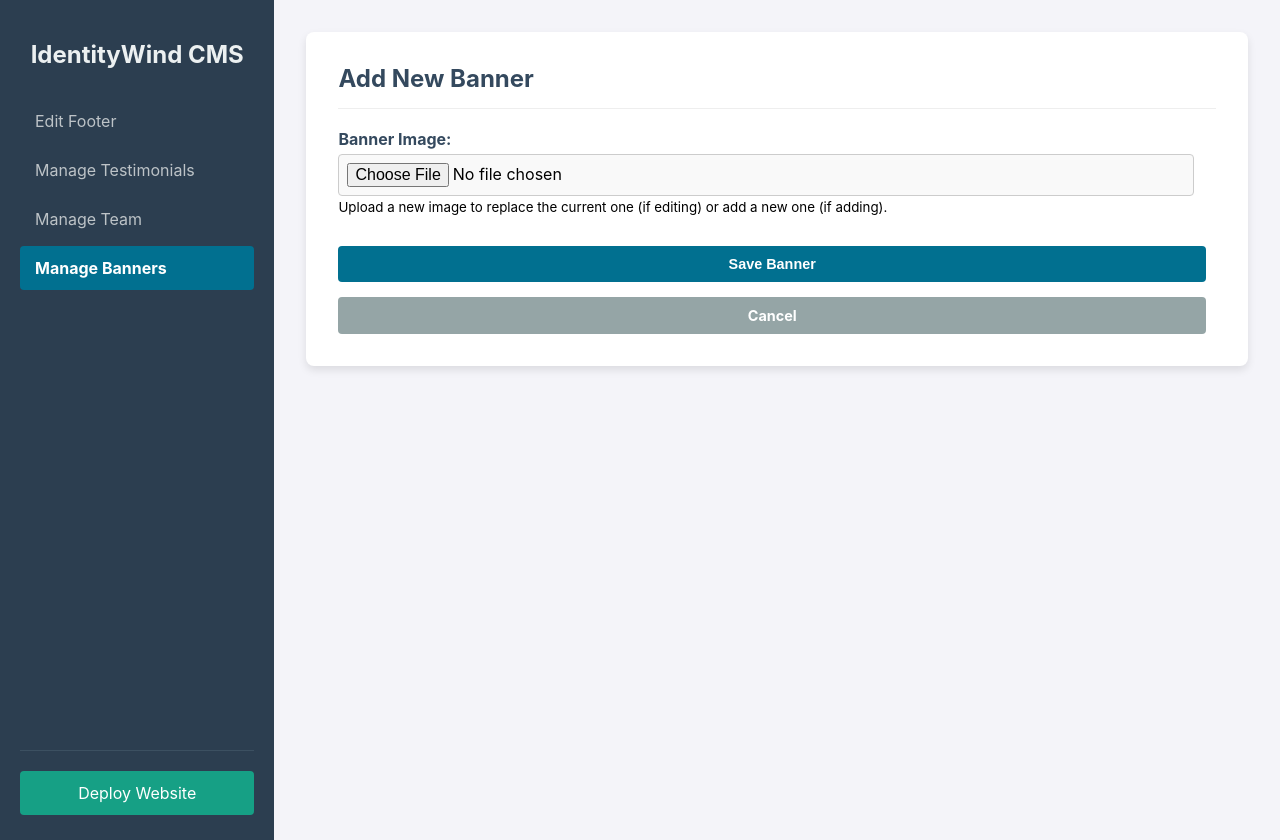
After one commit to sarthopori/identitywind.github.io, a Flask app: page /banners/add in a window 1280 px wide. The commit adds this page. Run offline with Flask 3, Linux system fonts and the light colour scheme.

Commit message:
Updated website content

```diff
--- a/cms_app/app.py
+++ b/cms_app/app.py
@@ -7,30 +7,59 @@ from werkzeug.utils import secure_filename
 # --- Configuration ---
 WEBSITE_ROOT_PATH = os.path.abspath(os.path.join(os.path.dirname(__file__), '..'))
 DATA_PATH = os.path.join(WEBSITE_ROOT_PATH, 'src', 'data')
-UPLOAD_FOLDER = os.path.join(WEBSITE_ROOT_PATH, 'src', 'content', 'images')
+UPLOAD_FOLDER = os.path.join(WEBSITE_ROOT_PATH, 'src', 'content', 'images') # Base images folder
 
 FOOTER_FILE = os.path.join(DATA_PATH, 'footer.json')
 TESTIMONIALS_FILE = os.path.join(DATA_PATH, 'testimonials.json')
 TEAM_FILE = os.path.join(DATA_PATH, 'team.json')
+BANNERS_FILE = os.path.join(DATA_PATH, 'banners.json') # NEW: Path to banners data
+BANNERS_UPLOAD_FOLDER = os.path.join(UPLOAD_FOLDER, 'banners') # NEW: Specific folder for banner images
 
 
 # --- Flask App Initialization ---
 app = Flask(__name__)
-app.config['UPLOAD_FOLDER'] = UPLOAD_FOLDER
+app.config['UPLOAD_FOLDER'] = UPLOAD_FOLDER # Keeping this as base if needed elsewhere
 
 
 # --- Helper Functions ---
 def get_json_data(filepath):
-    with open(filepath, 'r', encoding='utf-8') as f: return json.load(f)
+    # Ensure the file exists, if not, return empty list/dict based on common usage
+    if not os.path.exists(filepath):
+        # For banners, testimonials, team, offers, projects, videos, blog: it's a list
+        # For footer, about, contact, services, portfolio: it's an object/dictionary
+        if filepath in [BANNERS_FILE, TESTIMONIALS_FILE, TEAM_FILE, os.path.join(DATA_PATH, 'offers.json'), os.path.join(DATA_PATH, 'projects.json'), os.path.join(DATA_PATH, 'videos.json'), os.path.join(DATA_PATH, 'blog.json')]:
+            return []
+        else:
+            return {}
+    with open(filepath, 'r', encoding='utf-8') as f:
+        return json.load(f)
 
 def save_json_data(filepath, data):
-    with open(filepath, 'w', encoding='utf-8') as f: json.dump(data, f, indent=2, ensure_ascii=False)
+    with open(filepath, 'w', encoding='utf-8') as f:
+        json.dump(data, f, indent=2, ensure_ascii=False)
+
+def delete_image_file(image_filename, subfolder=""):
+    """Deletes an image file from a specific subfolder within UPLOAD_FOLDER."""
+    if not image_filename:
+        return # Nothing to delete
+    try:
+        file_path = os.path.join(UPLOAD_FOLDER, subfolder, image_filename)
+        if os.path.exists(file_path):
+            os.remove(file_path)
+            print(f"Deleted image file: {file_path}")
+        else:
+            print(f"Image file not found for deletion: {file_path}")
+    except OSError as e:
+        print(f"Error deleting image file '{image_filename}': {e}") # Corrected variable name
+
 
 
 # --- App Routes ---
-@app.route('/images/<path:filename>')
-def serve_image(filename):
-    return send_from_directory(app.config['UPLOAD_FOLDER'], filename)
+
+# Serves images from the content/images directory (and its subdirectories)
+@app.route('/content/images/<path:filename>')
+def serve_content_image(filename):
+    return send_from_directory(UPLOAD_FOLDER, filename)
 
 @app.route('/', methods=['GET', 'POST'])
 def edit_footer():
@@ -44,7 +73,12 @@ def edit_footer():
 
 @app.route('/testimonials')
 def manage_testimonials():
-    return render_template('manage_testimonials.html', testimonials=get_json_data(TESTIMONIALS_FILE), active_page='testimonials')
+    # Sort testimonials by name for consistent display in CMS
+    testimonials_data = get_json_data(TESTIMONIALS_FILE)
+    # If you want newest first, you might need a 'timestamp' field in your JSON,
+    # or you can just reverse the list here: testimonials_data.reverse()
+    # For now, let's keep it in the order it was added or by name if needed.
+    return render_template('manage_testimonials.html', testimonials=testimonials_data, active_page='testimonials')
 @app.route('/testimonials/add', methods=['POST'])
 def add_testimonial():
     data = get_json_data(TESTIMONIALS_FILE)
@@ -56,7 +90,7 @@ def edit_testimonial(item_id):
     data = get_json_data(TESTIMONIALS_FILE)
     if request.method == 'POST':
         data[item_id]['client_name'] = request.form['client_name']
-        data[item_id]['feedback'] = request.form['feedback']
+        data[item_id]['feedback'] = request.form['feedback'] # Corrected: Removed extra 'item'
         save_json_data(TESTIMONIALS_FILE, data)
         return redirect(url_for('manage_testimonials'))
     return render_template('edit_testimonial.html', testimonial=data[item_id], active_page='testimonials')
@@ -75,9 +109,11 @@ def add_team_member():
     data = get_json_data(TEAM_FILE)
     image_file = request.files.get('image')
     filename = ""
-    if image_file:
+    if image_file and image_file.filename != '':
         filename = secure_filename(image_file.filename)
-        image_file.save(os.path.join(app.config['UPLOAD_FOLDER'], 'team', filename))
+        # Ensure the 'team' subfolder exists before saving
+        os.makedirs(os.path.join(UPLOAD_FOLDER, 'team'), exist_ok=True)
+        image_file.save(os.path.join(UPLOAD_FOLDER, 'team', filename))
     new_member = {"name": request.form['name'],"title": request.form['title'],"bio": request.form.get('bio', ''),"image": filename,"is_ceo": 'is_ceo' in request.form}
     data.append(new_member)
     save_json_data(TEAM_FILE, data)
@@ -89,8 +125,13 @@ def edit_team_member(item_id):
     if request.method == 'POST':
         image_file = request.files.get('image')
         if image_file and image_file.filename != '':
+            # Delete old image if it exists and a new one is uploaded
+            if member_to_edit.get('image'):
+                delete_image_file(member_to_edit['image'], subfolder='team')
+
             filename = secure_filename(image_file.filename)
-            image_file.save(os.path.join(app.config['UPLOAD_FOLDER'], 'team', filename))
+            os.makedirs(os.path.join(UPLOAD_FOLDER, 'team'), exist_ok=True)
+            image_file.save(os.path.join(UPLOAD_FOLDER, 'team', filename))
             member_to_edit['image'] = filename
         member_to_edit['name'] = request.form['name']
         member_to_edit['title'] = request.form['title']
@@ -104,14 +145,66 @@ def delete_team_member(item_id):
     data = get_json_data(TEAM_FILE)
     image_to_delete = data[item_id].get('image')
     if image_to_delete:
-        try:
-            os.remove(os.path.join(app.config['UPLOAD_FOLDER'], 'team', image_to_delete))
-            print(f"Deleted image file: {image_to_delete}")
-        except OSError as e:
-            print(f"Error deleting image file '{image_to_delete}': {e}")
+        delete_image_file(image_to_delete, subfolder='team')
     data.pop(item_id)
     save_json_data(TEAM_FILE, data)
     return redirect(url_for('manage_team'))
+
+
+# --- NEW: Banner Management Routes ---
+@app.route('/banners')
+def manage_banners():
+    banners_data = get_json_data(BANNERS_FILE)
+    return render_template('manage_banners.html', banners=banners_data, active_page='banners')
+
+@app.route('/banners/add', methods=['GET', 'POST'])
+def add_banner():
+    if request.method == 'POST':
+        data = get_json_data(BANNERS_FILE)
+        image_file = request.files.get('image')
+        filename = ""
+        if image_file and image_file.filename != '':
+            filename = secure_filename(image_file.filename)
+            # Ensure the 'banners' subfolder exists before saving
+            os.makedirs(BANNERS_UPLOAD_FOLDER, exist_ok=True)
+            image_file.save(os.path.join(BANNERS_UPLOAD_FOLDER, filename))
+
+        # Only saving the image filename as per your last clarification
+        new_banner = {"image": filename}
+        data.append(new_banner)
+        save_json_data(BANNERS_FILE, data)
+        return redirect(url_for('manage_banners'))
+    return render_template('add_edit_banner.html', active_page='banners', title="Add New Banner")
+
+@app.route('/banners/edit/<int:item_id>', methods=['GET', 'POST'])
+def edit_banner(item_id):
+    data = get_json_data(BANNERS_FILE)
+    banner_to_edit = data[item_id]
+    if request.method == 'POST':
+        image_file = request.files.get('image')
+        if image_file and image_file.filename != '':
+            # Delete old banner image if it exists and a new one is uploaded
+            if banner_to_edit.get('image'):
+                delete_image_file(banner_to_edit['image'], subfolder='banners')
+
+            filename = secure_filename(image_file.filename)
+            os.makedirs(BANNERS_UPLOAD_FOLDER, exist_ok=True)
+            image_file.save(os.path.join(BANNERS_UPLOAD_FOLDER, filename))
+            banner_to_edit['image'] = filename
+        save_json_data(BANNERS_FILE, data)
+        return redirect(url_for('manage_banners'))
+    # --- THIS LINE WAS THE CRUCIAL CHANGE ---
+    return render_template('add_edit_banner.html', active_page='banners', banner=banner_to_edit, banner_id=item_id, title="Edit Banner")
+
+@app.route('/banners/delete/<int:item_id>', methods=['POST'])
+def delete_banner(item_id):
+    data = get_json_data(BANNERS_FILE)
+    image_to_delete = data[item_id].get('image')
+    if image_to_delete:
+        delete_image_file(image_to_delete, subfolder='banners')
+    data.pop(item_id)
+    save_json_data(BANNERS_FILE, data)
+    return redirect(url_for('manage_banners'))
 
 # --- NEW DEPLOY ROUTE FOR PHASE 4 ---
 @app.route('/deploy', methods=['GET', 'POST'])
--- /dev/null
+++ b/cms_app/templates/add_edit_banner.html
@@ -0,0 +1,23 @@
+{% extends "base.html" %}
+{% block title %}{{ title }}{% endblock %}
+
+{% block content %}
+<div class="cms-container">
+    <h2>{{ title }}</h2>
+
+    <form method="POST" enctype="multipart/form-data" action="{{ url_for('add_banner') if not banner else url_for('edit_banner', item_id=banner_id) }}">
+        <div class="form-group">
+            <label for="image">Banner Image:</label>
+            <input type="file" id="image" name="image" accept="image/*" {% if not banner %}required{% endif %}>
+            {% if banner and banner.image %}
+                <p>Current Image: <img src="{{ url_for('serve_content_image', filename='banners/' + banner.image) }}" alt="Current Banner" style="max-width: 200px; height: auto; margin-top: 10px; display: block; border: 1px solid #ddd;"></p>
+                <p>Filename: {{ banner.image }}</p>
+            {% endif %}
+            <small>Upload a new image to replace the current one (if editing) or add a new one (if adding).</small>
+        </div>
+
+        <button type="submit" class="btn-submit">Save Banner</button>
+        <a href="{{ url_for('manage_banners') }}" class="btn-cancel">Cancel</a>
+    </form>
+</div>
+{% endblock %}
--- a/cms_app/templates/base.html
+++ b/cms_app/templates/base.html
@@ -4,26 +4,107 @@
     <meta charset="UTF-8">
     <title>IdentityWind CMS - {{ title }}</title>
     <style>
-        /* ... (all previous styles are the same) ... */
         body { font-family: -apple-system, BlinkMacSystemFont, "Segoe UI", Roboto, Helvetica, Arial, sans-serif; margin: 0; display: flex; background-color: #f4f4f9; }
         .sidebar { width: 240px; background-color: #2c3e50; color: white; padding: 20px; height: 100vh; position: sticky; top: 0; display: flex; flex-direction: column; }
-        .sidebar h2 { color: #ecf0f1; text-align: center; }
-        .sidebar ul { list-style: none; padding: 0; margin-top: 30px; flex-grow: 1; }
-        .sidebar ul li a { color: #bdc3c7; text-decoration: none; display: block; padding: 12px 15px; border-radius: 4px; margin-bottom: 5px; transition: background-color 0.2s, color 0.2s; }
-        .sidebar ul li a:hover, .sidebar ul li a.active { background-color: #017090; color: white; font-weight: bold; }
-        .deploy-section a { background-color: #16a085; color: white; font-weight: bold; }
-        .deploy-section a:hover { background-color: #1abc9c; }
+        .sidebar h2 { color: #ecf0f1; text-align: center; margin-bottom: 30px; }
+        .sidebar ul { list-style: none; padding: 0; margin: 0; flex-grow: 1; }
+        .sidebar ul li { margin-bottom: 5px; }
+        .sidebar ul li a { color: #bdc3c7; text-decoration: none; display: block; padding: 12px 15px; border-radius: 4px; transition: background-color 0.2s, color 0.2s; }
+        .sidebar ul li a:hover, .sidebar ul li.active a { background-color: #017090; color: white; font-weight: bold; } /* Corrected active class */
+
+        .deploy-section { margin-top: auto; padding-top: 20px; border-top: 1px solid #3c5061; }
+        .deploy-section ul { margin-top: 0; } /* Reset margin for deploy ul */
+        .deploy-section ul li a { background-color: #16a085; color: white; text-align: center; }
+        .deploy-section ul li a:hover { background-color: #1abc9c; }
+
         .main-content { flex-grow: 1; padding: 2em; }
-        /* ... (rest of the styles are the same) ... */
-        h1 { color: #017090; border-bottom: 2px solid #e0e0e0; padding-bottom: 10px; }
-        h2 { margin-top: 40px; color: #34495e; }
-        form { background-color: white; padding: 2em; border-radius: 8px; box-shadow: 0 4px 8px rgba(0,0,0,0.1); display: flex; flex-direction: column; gap: 15px; max-width: 700px; }
-        label { font-weight: bold; }
-        input, textarea { padding: 10px; font-size: 1em; border-radius: 4px; border: 1px solid #ccc; width: 100%; box-sizing: border-box; font-family: inherit; }
-        button { padding: 12px; border: none; cursor: pointer; border-radius: 4px; font-size: 1em; font-weight: bold; }
-        .deploy-button { background-color: #16a085; color: white; }
-        .deploy-button:hover { background-color: #1abc9c; }
-        .output-log { background-color: #333; color: #eee; padding: 1em; border-radius: 8px; white-space: pre-wrap; word-wrap: break-word; }
+        .cms-container { max-width: 900px; margin: 0 auto; background-color: white; padding: 2em; border-radius: 8px; box-shadow: 0 4px 8px rgba(0,0,0,0.1); }
+        .cms-container h2 { color: #34495e; margin-top: 0; margin-bottom: 20px; border-bottom: 1px solid #eee; padding-bottom: 15px; }
+
+        /* Form Styles */
+        form { display: flex; flex-direction: column; gap: 15px; }
+        .form-group { margin-bottom: 15px; }
+        label { font-weight: bold; color: #34495e; display: block; margin-bottom: 5px; }
+        input[type="text"], input[type="email"], textarea, input[type="file"] { padding: 10px; font-size: 1em; border-radius: 4px; border: 1px solid #ccc; width: calc(100% - 22px); box-sizing: border-box; font-family: inherit; }
+        textarea { min-height: 100px; resize: vertical; }
+        input[type="file"] { border: 1px solid #ccc; padding: 8px; background-color: #f9f9f9; }
+
+        /* Buttons */
+        button, .btn-add, .btn-submit, .btn-cancel, .btn-edit, .btn-delete {
+            padding: 10px 15px;
+            border: none;
+            cursor: pointer;
+            border-radius: 4px;
+            font-size: 0.9em;
+            font-weight: bold;
+            text-decoration: none;
+            display: inline-block;
+            text-align: center;
+            transition: background-color 0.2s ease;
+            margin-right: 10px; /* Spacing between buttons */
+        }
+        .btn-add { background-color: #2ecc71; color: white; margin-bottom: 20px; }
+        .btn-add:hover { background-color: #27ae60; }
+        .btn-submit { background-color: #017090; color: white; }
+        .btn-submit:hover { background-color: #015e7a; }
+        .btn-cancel { background-color: #95a5a6; color: white; }
+        .btn-cancel:hover { background-color: #7f8c8d; }
+        .btn-edit { background-color: #3498db; color: white; }
+        .btn-edit:hover { background-color: #2980b9; }
+        .btn-delete { background-color: #e74c3c; color: white; }
+        .btn-delete:hover { background-color: #c0392b; }
+
+        /* Data List Display (for manage pages like testimonials, team, banners) */
+        .data-list-grid {
+            display: grid;
+            grid-template-columns: repeat(auto-fill, minmax(250px, 1fr)); /* Responsive grid */
+            gap: 20px;
+            margin-top: 20px;
+        }
+        .data-item {
+            background-color: #ffffff;
+            border: 1px solid #e0e0e0;
+            border-radius: 8px;
+            box-shadow: 0 2px 4px rgba(0,0,0,0.05);
+            padding: 15px;
+            display: flex;
+            flex-direction: column;
+            justify-content: space-between;
+        }
+        .data-item .item-header {
+            display: flex;
+            align-items: center;
+            margin-bottom: 10px;
+        }
+        .data-item .item-image {
+            width: 80px; /* Fixed width for preview images */
+            height: 80px; /* Fixed height for preview images */
+            object-fit: cover; /* Ensures image covers the area, cropping if necessary */
+            border-radius: 4px;
+            margin-right: 15px;
+            border: 1px solid #ddd;
+        }
+        .data-item .item-title {
+            font-weight: bold;
+            color: #34495e;
+            margin: 0;
+            flex-grow: 1;
+        }
+        .data-item p {
+            font-size: 0.9em;
+            color: #555;
+            margin-bottom: 10px;
+            line-height: 1.4;
+        }
+        .data-item .item-actions {
+            margin-top: 15px;
+            padding-top: 15px;
+            border-top: 1px solid #eee;
+            text-align: right; /* Align action buttons to the right */
+        }
+        .data-item .item-actions .btn-delete {
+            margin-right: 0; /* Remove right margin for the last button */
+        }
     </style>
 </head>
 <body>
@@ -31,14 +112,25 @@
         <div>
             <h2>IdentityWind CMS</h2>
             <ul>
-                <li><a href="/" class="{% if active_page == 'footer' %}active{% endif %}">Footer</a></li>
-                <li><a href="/testimonials" class="{% if active_page == 'testimonials' %}active{% endif %}">Testimonials</a></li>
-                <li><a href="/team" class="{% if active_page == 'team' %}active{% endif %}">Team</a></li>
+                <li class="{% if active_page == 'footer' %}active{% endif %}">
+                    <a href="{{ url_for('edit_footer') }}">Edit Footer</a>
+                </li>
+                <li class="{% if active_page == 'testimonials' %}active{% endif %}">
+                    <a href="{{ url_for('manage_testimonials') }}">Manage Testimonials</a>
+                </li>
+                <li class="{% if active_page == 'team' %}active{% endif %}">
+                    <a href="{{ url_for('manage_team') }}">Manage Team</a>
+                </li>
+                <li class="{% if active_page == 'banners' %}active{% endif %}">
+                    <a href="{{ url_for('manage_banners') }}">Manage Banners</a>
+                </li>
             </ul>
         </div>
         <div class="deploy-section">
             <ul>
-                <li><a href="/deploy" class="{% if active_page == 'deploy' %}active{% endif %}">Deploy Website</a></li>
+                <li class="{% if active_page == 'deploy' %}active{% endif %}">
+                    <a href="{{ url_for('deploy') }}">Deploy Website</a>
+                </li>
             </ul>
         </div>
     </div>
```
Also changed, not shown: cms_app/templates/manage_banners.html (added, +30 -0 lines).
